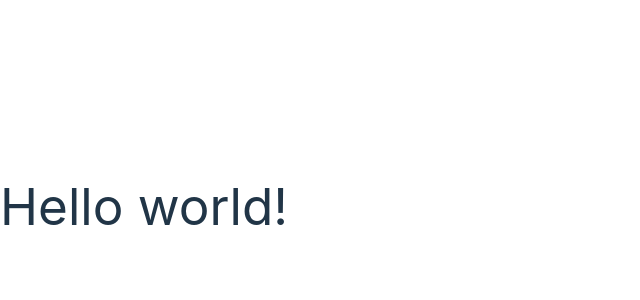
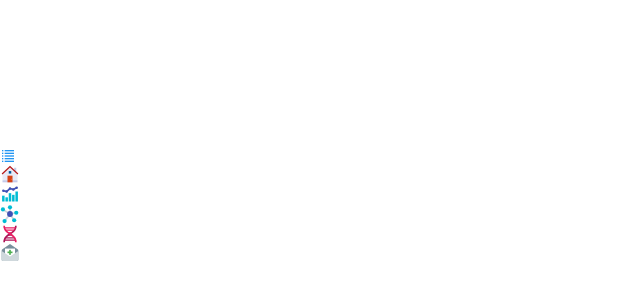
Before and after one commit to BJThompson12/React_Portfolio, a React (Vite) app in the folder myAPP/: page / in a window 1280 px wide. Shown: the part 194-494 px from the top of the page, without its empty margins (0-640 px from the left). Built offline with nearby package versions, Linux system fonts and the light colour scheme.

Commit message:
created sidebar navigation

```diff
--- a/myAPP/package.json
+++ b/myAPP/package.json
@@ -11,7 +11,9 @@
   },
   "dependencies": {
     "react": "^18.2.0",
-    "react-dom": "^18.2.0"
+    "react-dom": "^18.2.0",
+    "react-icons": "^4.7.1",
+    "react-type-animation": "^2.1.2"
   },
   "devDependencies": {
     "@types/react": "^18.0.28",
--- a/myAPP/src/App.jsx
+++ b/myAPP/src/App.jsx
@@ -1,9 +1,10 @@
 import { useState } from 'react';
+import Sidenav from './components/Sidenav';
 
 export default function App() {
   return (
     <>
-      <h1 className='text-3xl font-bold underline'>Hello world!</h1>
+     <Sidenav />
     </>
   );
 }
--- /dev/null
+++ b/myAPP/src/components/Sidenav.jsx
@@ -0,0 +1,113 @@
+import React, { useState } from 'react';
+import {
+  FcList,
+  FcHome,
+  FcComboChart,
+  FcMindMap,
+  FcBiotech,
+  FcInvite
+} from 'react-icons/fc'
+
+const Sidenav = () => {
+  const [nav, setNav] = useState(false);
+
+  const handleNav = () => {
+    setNav(!nav);
+  };
+
+  return (
+    <div>
+      <FcList
+        onClick={handleNav}
+        className='absolute top-4 right-4 z-[99] md:hidden'
+      />
+      {nav ? (
+        <div className='fixed w-full h-screen bg-white/90 flex flex-col justify-center items-center z-20'>
+          <a
+            onClick={handleNav}
+            href='#main'
+            className='w-[75%] flex justify-center items-center rounded-full shadow-lg bg-gray-100 shadow-gray-400 m-2 p-4 cursor-pointer hover:scale-110 ease-in duration-200'
+          >
+            <FcHome size={20} />
+            <span className='pl-4'>Home</span>
+          </a>
+
+          <a
+            onClick={handleNav}
+            href='#work'
+            className='w-[75%] flex justify-center items-center rounded-full shadow-lg bg-gray-100 shadow-gray-400 m-2 p-4 cursor-pointer hover:scale-110 ease-in duration-200'
+          >
+            < FcComboChart size={20} />
+            <span className='pl-4'>Work</span>
+          </a>
+
+          <a
+            onClick={handleNav}
+            href='#projects'
+            className='w-[75%] flex justify-center items-center rounded-full shadow-lg bg-gray-100 shadow-gray-400 m-2 p-4 cursor-pointer hover:scale-110 ease-in duration-200'
+          >
+            <FcMindMap size={20} />
+            <span className='pl-4'>Projects</span>
+          </a>
+
+          <a
+            onClick={handleNav}
+            href='#main'
+            className='w-[75%] flex justify-center items-center rounded-full shadow-lg bg-gray-100 shadow-gray-400 m-2 p-4 cursor-pointer hover:scale-110 ease-in duration-200'
+          >
+            <FcBiotech size={20} />
+            <span className='pl-4'>Resume</span>
+          </a>
+
+          <a
+            onClick={handleNav}
+            href='#contact'
+            className='w-[75%] flex justify-center items-center rounded-full shadow-lg bg-gray-100 shadow-gray-400 m-2 p-4 cursor-pointer hover:scale-110 ease-in duration-200'
+          >
+            <FcInvite size={20} />
+            <span className='pl-4'>Contact</span>
+          </a>
+        </div>
+      ) : (
+        ''
+      )}
+
+      <div className='md:block hidden fixed top-[25%] z-10'>
+        <div className='flex flex-col'>
+          <a
+            href='#main'
+            className='rounded-full shadow-lg bg-gray-100 shadow-gray-400 m-2 p-4 cursor-pointer hover:scale-110 ease-in duration-300'
+          >
+            <FcHome size={20} />
+          </a>
+          <a
+            href='#work'
+            className='rounded-full shadow-lg bg-gray-100 shadow-gray-400 m-2 p-4 cursor-pointer hover:scale-110 ease-in duration-300'
+          >
+            <FcComboChart size={20} />
+          </a>
+          <a
+            href='#projects'
+            className='rounded-full shadow-lg bg-gray-100 shadow-gray-400 m-2 p-4 cursor-pointer hover:scale-110 ease-in duration-300'
+          >
+            <FcMindMap size={20} />
+          </a>
+          <a
+            href='#main'
+            className='rounded-full shadow-lg bg-gray-100 shadow-gray-400 m-2 p-4 cursor-pointer hover:scale-110 ease-in duration-300'
+          >
+            <FcBiotech size={20} />
+          </a>
+          <a
+            href='#contact'
+            className='rounded-full shadow-lg bg-gray-100 shadow-gray-400 m-2 p-4 cursor-pointer hover:scale-110 ease-in duration-300'
+          >
+            <FcInvite size={20} />
+          </a>
+        </div>
+      </div>
+    </div>
+  );
+};
+
+export default Sidenav;
```
Also changed, not shown: 1 other file (tests, documents, lock files or other folders).
